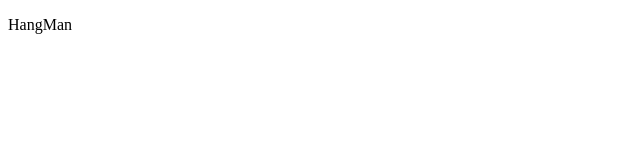
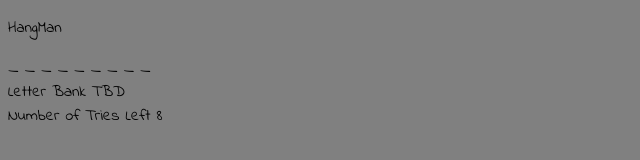
Before and after one commit to olee2002/hangMan, a plain HTML site: page index.html in a window 1280 px wide. Shown: the whole page, without its empty margins (0-640 px from the left). Drawn offline with nearby package versions, Linux system fonts and the light colour scheme.

Commit message:
stylesheet linked/ style.css started

```diff
--- a/index.html
+++ b/index.html
@@ -7,26 +7,27 @@
     <meta http-equiv="X-UA-Compatible" content="ie=edge">
     <title>Document</title>
 </head>
-
+<link href="https://fonts.googleapis.com/css?family=Indie+Flower" rel="stylesheet">
+<link rel = "stylesheet" type = "text/css" href = "style.css" />
 <body>
-    <div>
+    <div class = "container">
         <header>
             <p>HangMan</p>
         </header>
-        <main>
+        <main class = "subcontainer01">
             <div id="LetterSpaces">
-                <span id="EmptyLetters"></span>
+                <span id="EmptyLetters">_ _ _ _ _ _ _ _ _</span>
             </div>
 
         </main>
-        <aside>
+        <aside class = "subcontainer2">
             <div id="LetterBank">
-                <span id="LetterBankName"> </span>
-                <span id="WrongLetters"> </span>
+                <span id="LetterBankName">Letter Bank </span>
+                <span id="WrongLetters">TBD </span>
             </div>
             <div id="NumsOfTries">
-                    <span id="NameOfTries"> </span>
-                    <span id="TriesLeft"> </span>
+                    <span id="NameOfTries"> Number of Tries Left</span>
+                    <span id="TriesLeft"> 8</span>
             </div>
             <div id="Hangman">
 
--- a/style.css
+++ b/style.css
@@ -0,0 +1,4 @@
+body {
+    font-family: 'Indie Flower', cursive;
+    background-color: gray;
+}
```
